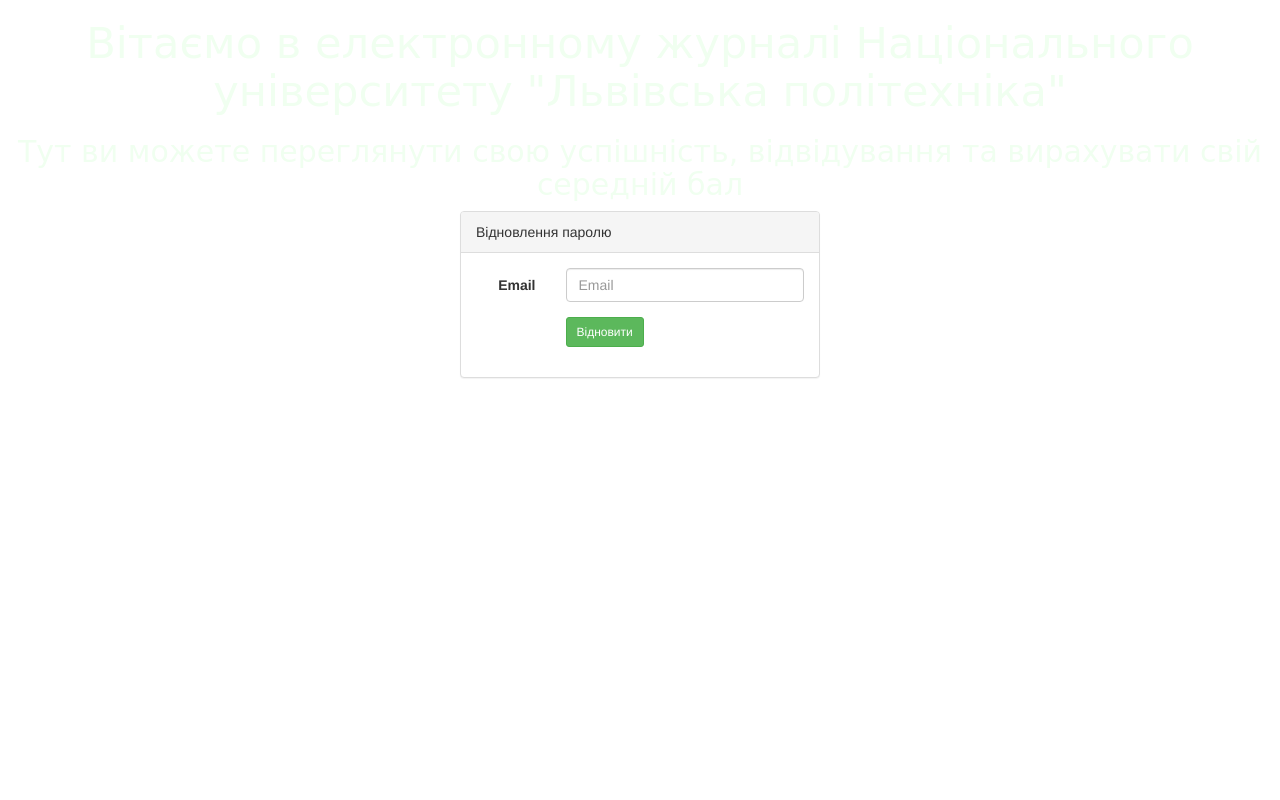
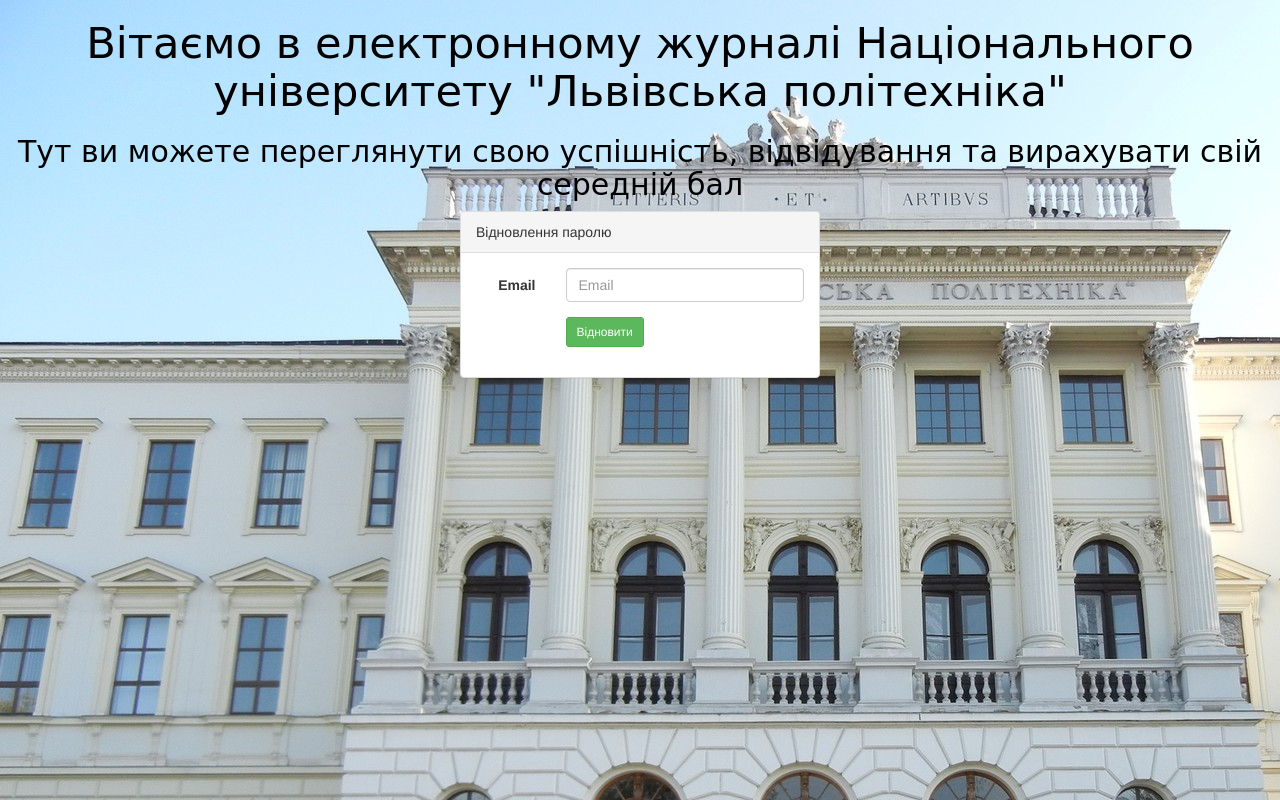
Before and after one commit to rich-teamIoT/-main-code, a plain HTML site: page recover account.html in a window 1280 px wide. Drawn offline with Linux system fonts and the light colour scheme.

Commit message:
Update recover account.html

```diff
--- a/recover account.html
+++ b/recover account.html
@@ -17,9 +17,9 @@
         }
     </script>
 </head>
-<body background="222.jpg">
-    <h1 style="color:honeydew; text-align:center; font-family:Cursive;"> <big> Вітаємо в електронному журналі Національного університету "Львівська політехніка"</big> </h1>
-    <h2 style="color:honeydew; text-align:center; font-family:cursive;">Тут ви можете переглянути свою успішність, відвідування та вирахувати свій середній бал</h2>
+<body background="lvivska_politehnika.jpg">
+    <h1 style="color:black; text-align:center; font-family:Cursive;"> <big> Вітаємо в електронному журналі Національного університету "Львівська політехніка"</big> </h1>
+    <h2 style="color:black; text-align:center; font-family:cursive;">Тут ви можете переглянути свою успішність, відвідування та вирахувати свій середній бал</h2>
 
     <div class="container">
         <div class="row">
```
